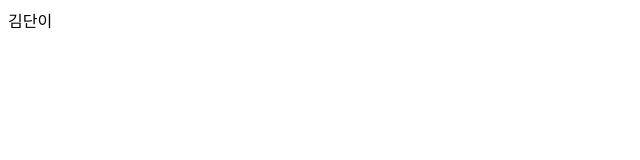
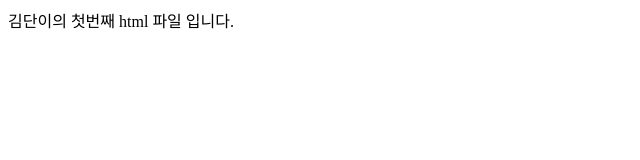
Before and after one commit to daniyeyo/html_step01, a plain HTML site: page index.html in a window 1280 px wide. Shown: the whole page, without its empty margins (0-640 px from the left). Drawn offline with Linux system fonts and the light colour scheme.

Commit message:
Add files via upload

```diff
--- a/index.html
+++ b/index.html
@@ -9,7 +9,7 @@
 </head>
 
 <body>
-    김단이
+    김단이의 첫번째 html 파일 입니다.
 </body>
 
 </html>
```
